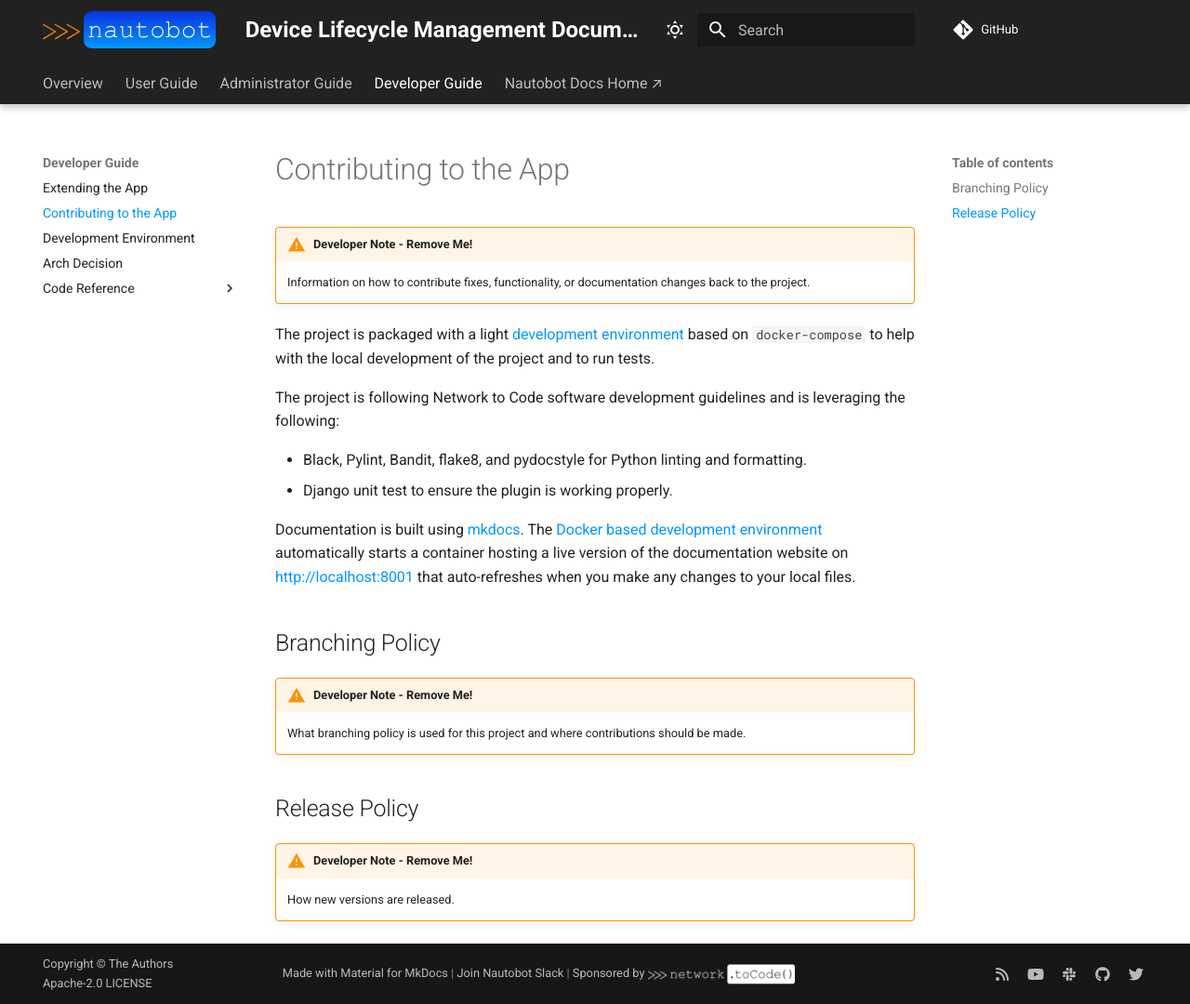
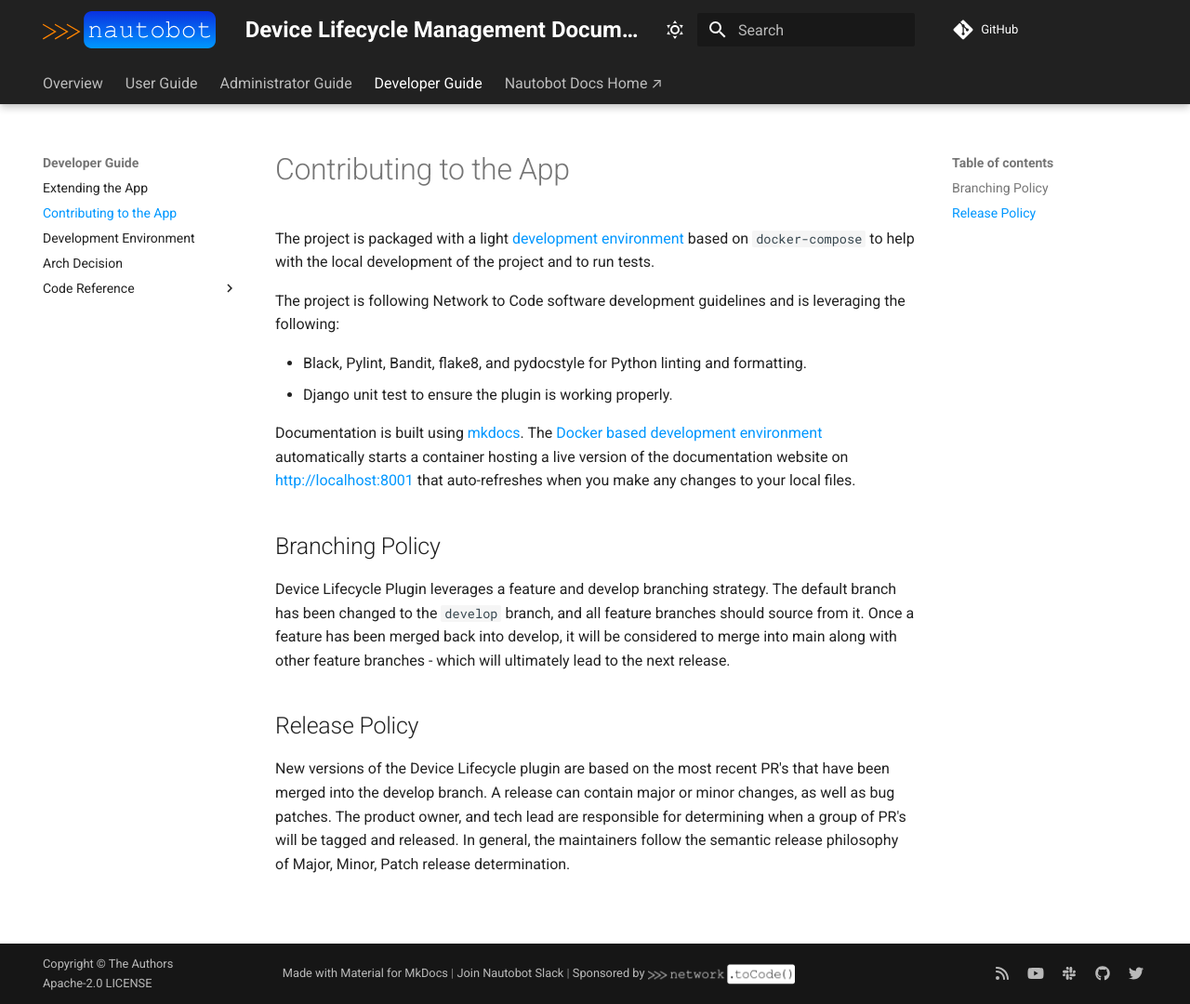
Before and after one commit to nautobot/nautobot-app-device-lifecycle-mgmt, an MkDocs documentation site: the page built from docs/dev/contributing.md, in a window 1280 px wide and 1080 px high. Shown: the whole window at 93% size. Built offline with MkDocs 1.6.1 and Material for MkDocs 9.7.7, drawn with Linux system fonts in a browser that asks for light colours; comment, search, counter and statistics services are not loaded.

Commit message:
update contributions documentation

```diff
--- a/docs/dev/contributing.md
+++ b/docs/dev/contributing.md
@@ -1,7 +1,4 @@
 # Contributing to the App
-
-!!! warning "Developer Note - Remove Me!"
-    Information on how to contribute fixes, functionality, or documentation changes back to the project.
 
 The project is packaged with a light [development environment](dev_environment.md) based on `docker-compose` to help with the local development of the project and to run tests.
 
@@ -14,10 +11,8 @@ Documentation is built using [mkdocs](https://www.mkdocs.org/). The [Docker base
 
 ## Branching Policy
 
-!!! warning "Developer Note - Remove Me!"
-    What branching policy is used for this project and where contributions should be made.
+Device Lifecycle Plugin leverages a feature and develop branching strategy.  The default branch has been changed to the `develop` branch, and all feature branches should source from it.  Once a feature has been merged back into develop, it will be considered to merge into main along with other feature branches - which will ultimately lead to the next release.
 
 ## Release Policy
 
-!!! warning "Developer Note - Remove Me!"
-    How new versions are released.
+New versions of the Device Lifecycle plugin are based on the most recent PR's that have been merged into the develop branch.  A release can contain major or minor changes, as well as bug patches.  The product owner, and tech lead are responsible for determining when a group of PR's will be tagged and released.  In general, the maintainers follow the semantic release philosophy of Major, Minor, Patch release determination.
```
